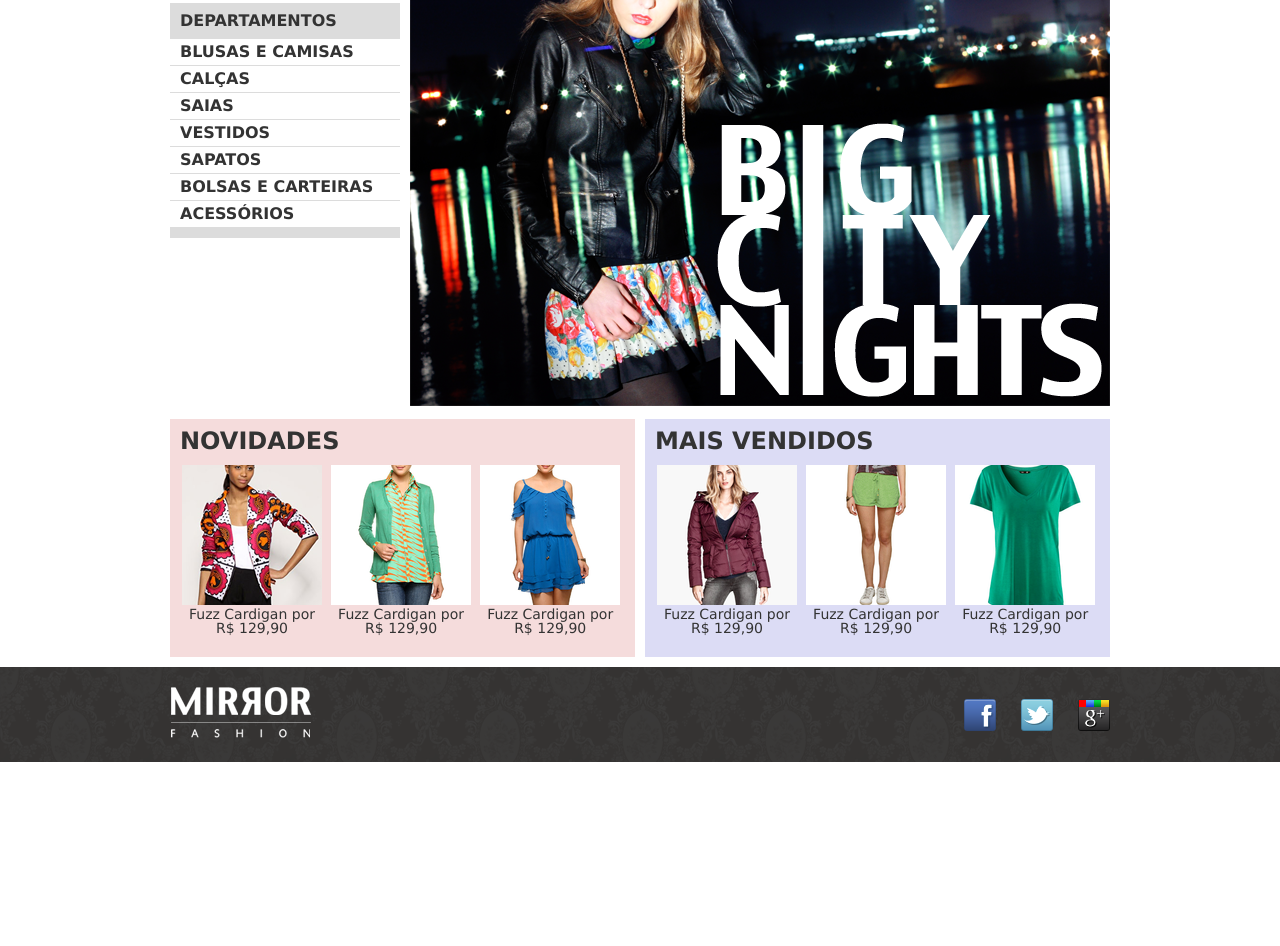
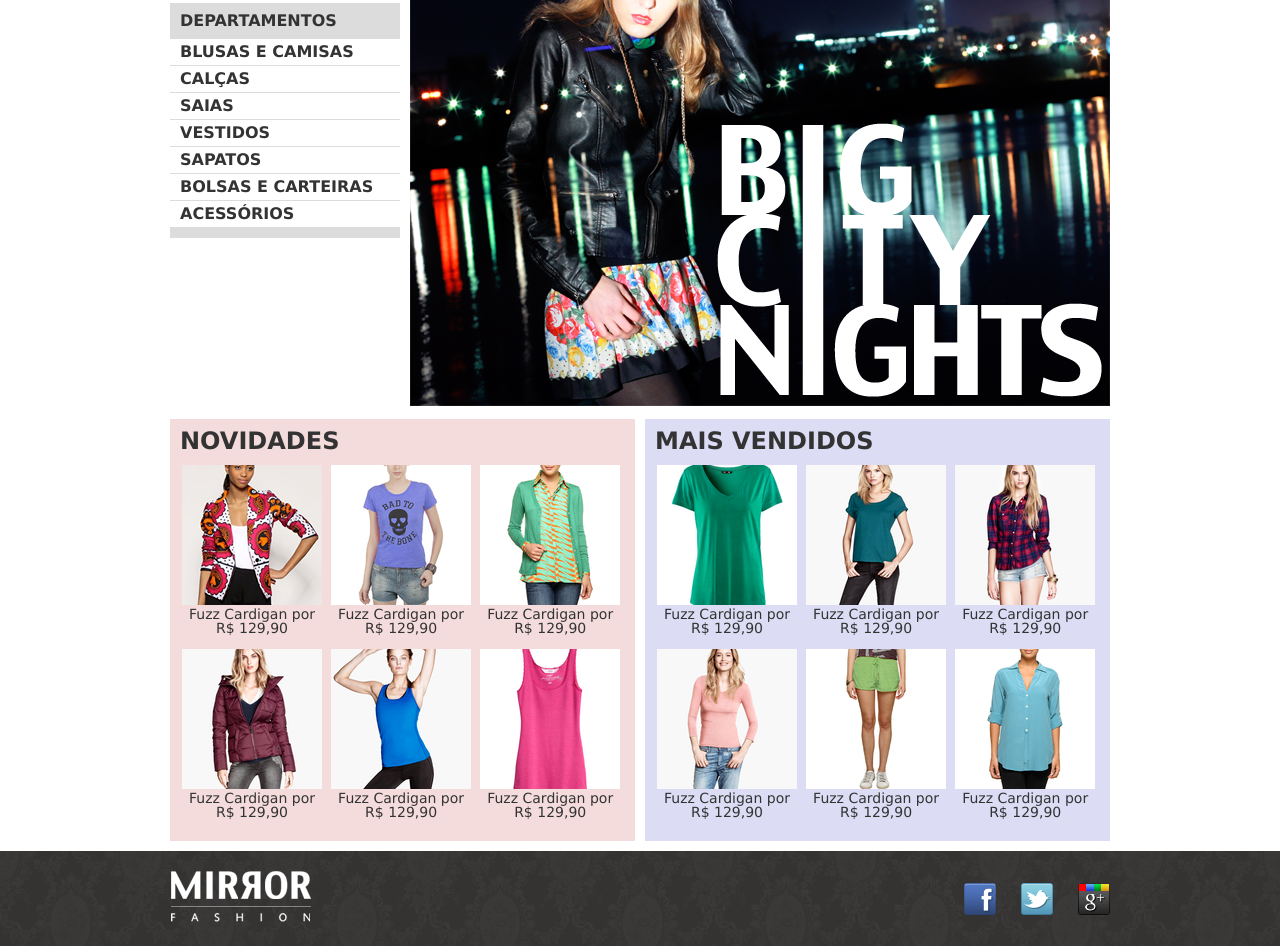
Before and after one commit to JennifersJesus/mirror-fashion, a plain HTML site: page index.html in a window 1280 px wide. Shown: the part 172-1118 px from the top of the page. Before the commit the page ends 934 px from the top, so only its background shows below. Drawn offline with Linux system fonts and the light colour scheme.

Commit message:
adicionado produtos

```diff
--- a/index.html
+++ b/index.html
@@ -79,7 +79,7 @@
                 <li>
                   <a href="produto.html">
                     <figure>
-                      <img src="img/produtos/miniatura3.png" alt="miniatura3">
+                      <img src="img/produtos/miniatura2.png" alt="miniatura2">
                       <figcaption>Fuzz Cardigan por R$ 129,90</figcaption>
                     </figure>
                    </a>
@@ -88,13 +88,38 @@
                <li>
                   <a href="produto.html">
                     <figure>
-                      <img src="img/produtos/miniatura15.png" alt="miniatura15">
+                      <img src="img/produtos/miniatura3.png" alt="miniatura3">
+                      <figcaption>Fuzz Cardigan por R$ 129,90</figcaption>
+                    </figure>
+                   </a>
+                 </li>
+                 <li>
+                  <a href="produto.html">
+                    <figure>
+                      <img src="img/produtos/miniatura4.png" alt="miniatura4">
+                      <figcaption>Fuzz Cardigan por R$ 129,90</figcaption>
+                    </figure>
+                   </a>
+                 </li>
+                 <li>
+                  <a href="produto.html">
+                    <figure>
+                      <img src="img/produtos/miniatura5.png" alt="miniatura5">
+                      <figcaption>Fuzz Cardigan por R$ 129,90</figcaption>
+                    </figure>
+                   </a>
+                 </li>
+                 <li>
+                  <a href="produto.html">
+                    <figure>
+                      <img src="img/produtos/miniatura6.png" alt="miniatura6">
                       <figcaption>Fuzz Cardigan por R$ 129,90</figcaption>
                     </figure>
                    </a>
                  </li>
             </ol>
         </nav>
+
     </section>
 
 
@@ -104,7 +129,31 @@
         <li>
           <a href="produto.html">
             <figure>
-              <img src="img/produtos/miniatura4.png" alt="miniatura4">
+              <img src="img/produtos/miniatura7.png" alt="miniatura7">
+              <figcaption>Fuzz Cardigan por R$ 129,90</figcaption>
+            </figure>
+           </a>
+         </li>
+         <li>
+          <a href="produto.html">
+            <figure>
+              <img src="img/produtos/miniatura8.png" alt="miniatura8">
+              <figcaption>Fuzz Cardigan por R$ 129,90</figcaption>
+            </figure>
+           </a>
+         </li>
+         <li>
+          <a href="produto.html">
+            <figure>
+              <img src="img/produtos/miniatura9.png" alt="miniatura9">
+              <figcaption>Fuzz Cardigan por R$ 129,90</figcaption>
+            </figure>
+           </a>
+         </li>
+         <li>
+          <a href="produto.html">
+            <figure>
+              <img src="img/produtos/miniatura10.png" alt="miniatura10">
               <figcaption>Fuzz Cardigan por R$ 129,90</figcaption>
             </figure>
            </a>
@@ -120,7 +169,7 @@
          <li>
           <a href="produto.html">
             <figure>
-              <img src="img/produtos/miniatura7.png" alt="miniatura7">
+              <img src="img/produtos/miniatura12.png" alt="miniatura12">
               <figcaption>Fuzz Cardigan por R$ 129,90</figcaption>
             </figure>
            </a>
```
